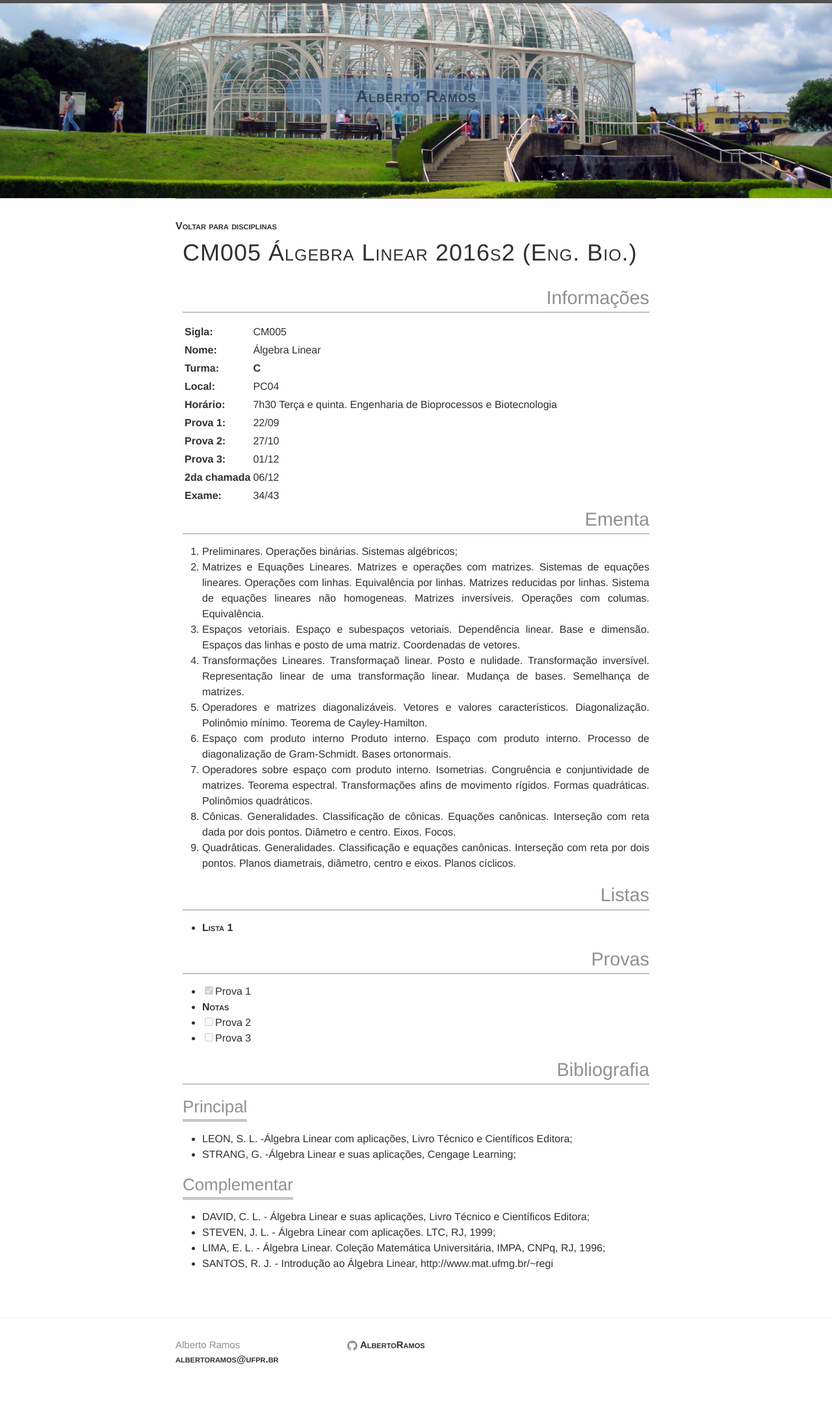
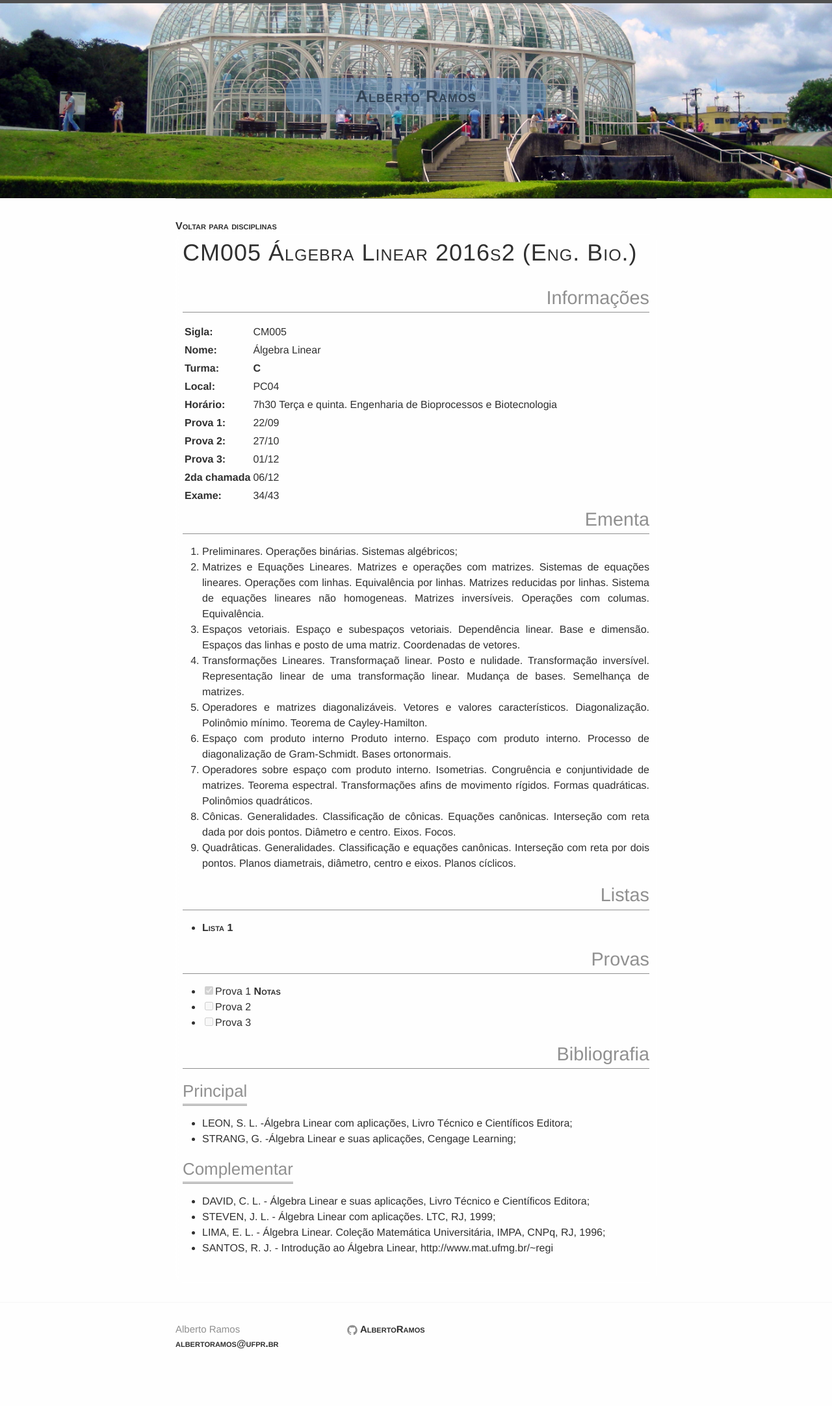
Before and after one commit to abelsiqueira/abelsiqueira.github.io-old, a Jekyll site: the page built from disciplinas/CM005 Algebra Linear_EB.md, in a window 1280 px wide. Shown: the whole page at 65% size. Built offline with Jekyll 4.4.1, drawn with Linux system fonts in a browser that asks for light colours; after the commit the page ends 2140 px from its top, so only the background shows below that.

```diff
--- a/disciplinas/CM005 Algebra Linear_EB.md
+++ b/disciplinas/CM005 Algebra Linear_EB.md
@@ -48,8 +48,7 @@ tag:        2016s2
 
 # Provas
 
-  - [x] Prova 1
-  - [Notas]({{ site.baseur1}}/disciplinas/CM005-Algebra-linear/notas_prova_1_EB.ods)
+  - [x] Prova 1 [Notas]({{ site.baseur1}}/disciplinas/CM005-Algebra-linear/notas_prova_1_EB.ods)
   - [ ] Prova 2
   - [ ] Prova 3
 
```
